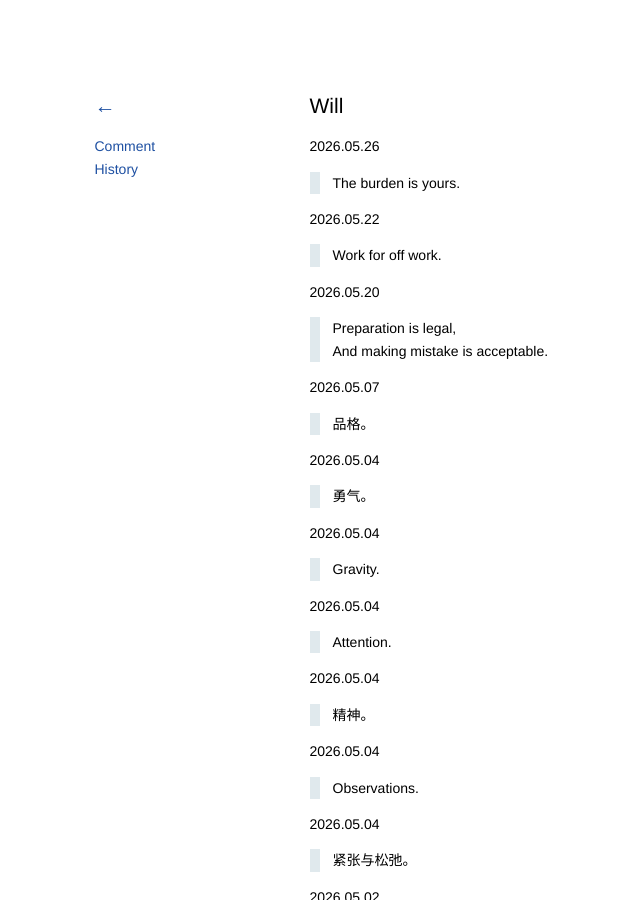
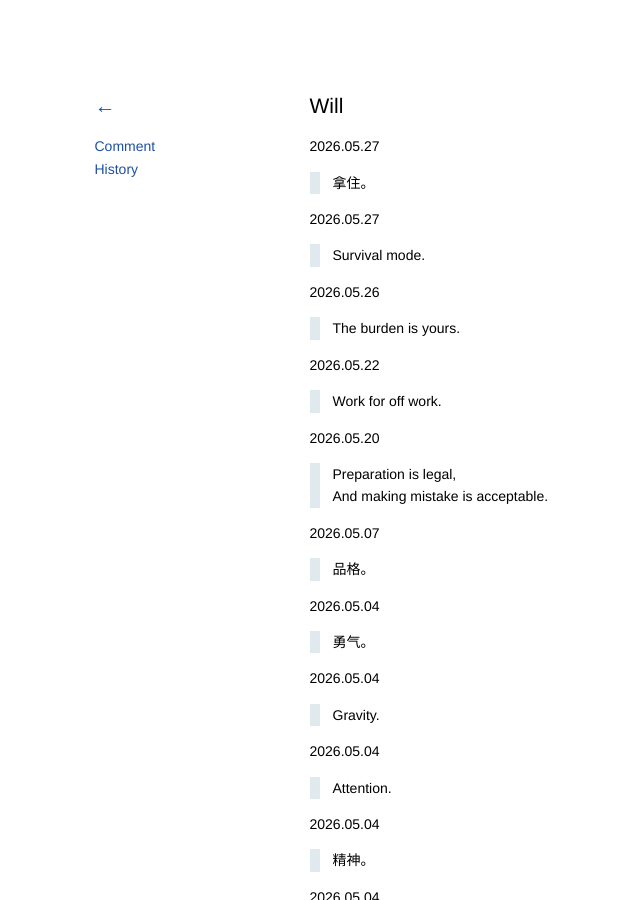
Before and after one commit to kidlj/awei, a Jekyll site: the page built from _wiki/will.md, in a window 1280 px wide and 900 px high. Shown: the whole window, without its empty margins (38-678 px from the left). Built offline with Jekyll 4.4.1, drawn with Linux system fonts in a browser that asks for light colours.

Commit message:
update will

```diff
--- a/_wiki/will.md
+++ b/_wiki/will.md
@@ -1,6 +1,14 @@
 ---
 title: Will
 ---
+
+2026.05.27
+
+> 拿住。
+
+2026.05.27
+
+> Survival mode.
 
 2026.05.26
 
```
